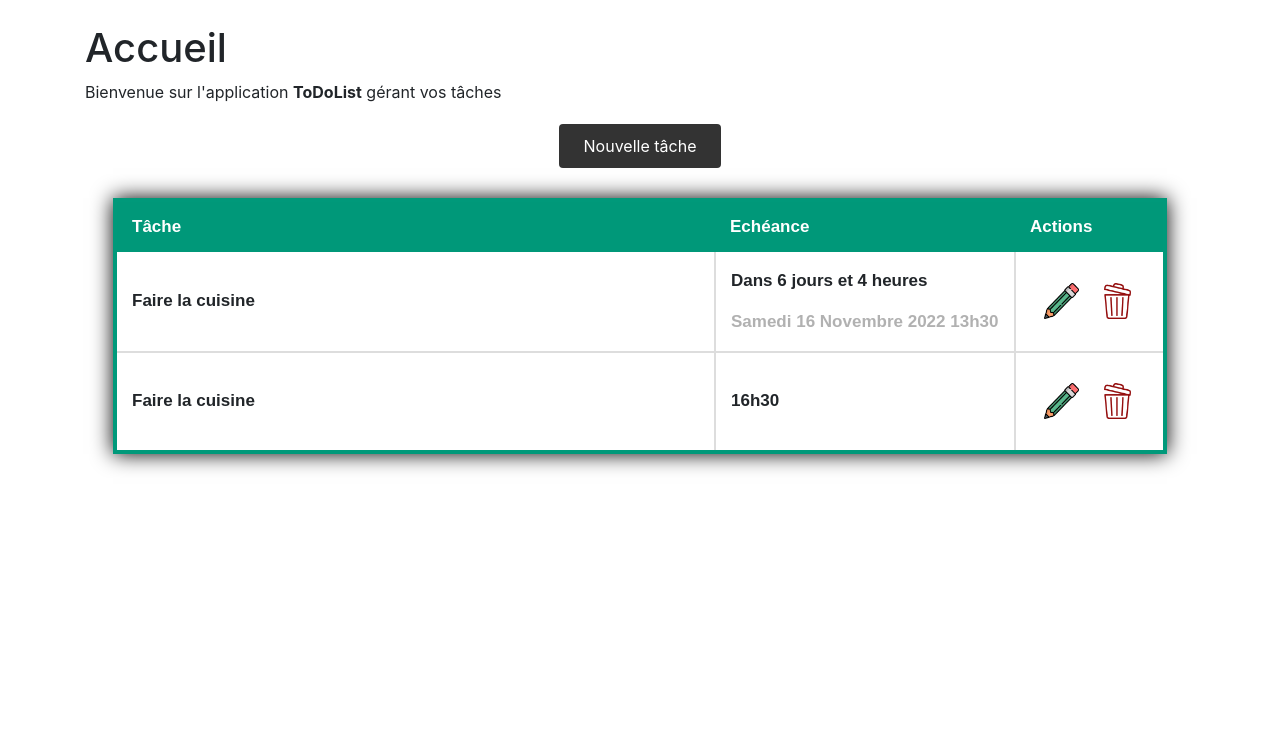
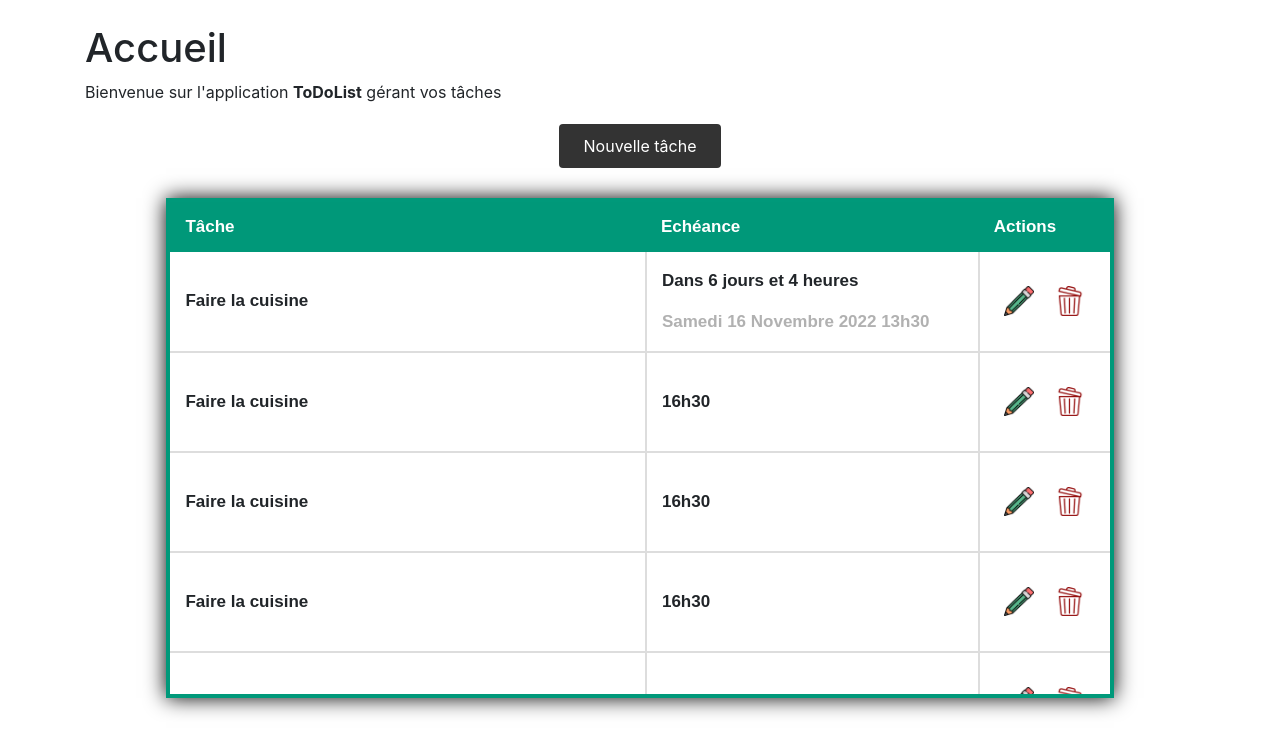
Before and after one commit to Holo795/ToDoList, a Flask app: page / in a window 1280 px wide. Shown: the part 56-810 px from the top of the page. Run offline with Flask 2, Linux system fonts and the light colour scheme; some libraries are stand-ins or nearby versions.

Commit message:
commentaires css + scroll bar table

```diff
--- a/static/styles/mainpage.css
+++ b/static/styles/mainpage.css
@@ -5,79 +5,6 @@
     --bordures_interieurs: #dddddd;
 }
 
-
-
-#tableau_taches {
-    margin: auto;
-	margin-top: 30px;
-    font-size: 17px;
-    font-family: sans-serif;
-    box-shadow: 0px 0px 20px rgba(0, 0, 0, 1);
-    border: 4px solid hsl(168, 100%, 30%);
-}
-
-#tableau_taches thead tr {
-    background-color: #009879;
-    color: #ffffff;
-    text-align: left;
-}
-
-#tableau_taches th,
-#tableau_taches td {
-    padding: 12px 15px;
-}
-
-
-#tableau_taches thead #tache {
-	width: 600px;
-}
-
-#tableau_taches thead #echeance {
-	width: 300px;
-}
-
-#tableau_taches thead #actions {
-	width: 150px;
-}
-
-#tableau_taches tbody tr {
-    height: 100px;
-}
-
-#tableau_taches {
-	font-weight: bold;
-}
-
-#tableau_taches tbody tr td:not(:first-child) {
-	border-left: 2px solid var(--bordures_interieurs);
-}
-
-#tableau_taches tbody tr td {
-	border-bottom: 2px solid var(--bordures_interieurs);
-
-}
-
-#tableau_taches tbody tr {
-	background-color: var(--background_color_tableau);
-}
-
-#tableau_taches tbody tr {
-	background-color: var(--background_color_tableau);
-}
-
-.div_actions {
-    text-align: center;
-
-}
-
-.div_actions img {
-    margin: 0px 8px;
-    cursor: pointer;
-}
-
-txt {
-    color: rgb(177, 177, 177);
-}
 
 /* Bouton */
 
@@ -99,3 +26,94 @@ txt {
 #bouton_nouvelle_tache:hover {
     background: #00BCD4;
 }
+
+
+/* Tableau Tâches */
+#tableau_taches {
+    margin: auto;
+	margin-top: 30px;
+    font-size: 17px;
+    font-family: sans-serif;
+    box-shadow: 0px 0px 20px rgba(0, 0, 0, 1);
+    border: 4px solid hsl(168, 100%, 30%);
+    width: 74%;
+    display: block;
+    max-height: 500px;
+    overflow-y: scroll;
+    font-weight: bold;
+}
+    /* Head */
+#tableau_taches thead tr {
+    background-color: #009879;
+    color: #ffffff;
+    text-align: left;
+}
+
+
+    /* th, td */
+#tableau_taches th,
+#tableau_taches td {
+    padding: 12px 15px;
+}
+
+    /* thead */
+#tableau_taches thead #tache {
+	width: 40%;
+}
+
+#tableau_taches thead #echeance {
+	width: 28%;
+}
+
+#tableau_taches thead #actions {
+	width: 11%;
+}
+
+    /* thbody tr */
+#tableau_taches tbody tr {
+    height: 100px;
+}
+
+    /* Bordures intérieurs */
+#tableau_taches tbody tr td:not(:first-child) {
+	border-left: 2px solid var(--bordures_interieurs);
+}
+
+#tableau_taches tbody tr td {
+	border-bottom: 2px solid var(--bordures_interieurs);
+
+}
+
+#tableau_taches tbody tr {
+	background-color: var(--background_color_tableau);
+}
+
+    /* Actions img */
+#tableau_taches .div_actions {
+    text-align: center;
+
+}
+
+#tableau_taches .div_actions img {
+    margin: 0px 8px;
+    cursor: pointer;
+}
+
+    /* Scrollbar */
+#tableau_taches::-webkit-scrollbar {
+    width: 12px;
+}
+
+#tableau_taches::-webkit-scrollbar-track {
+    background-color: #d9d9d9;
+}
+
+#tableau_taches::-webkit-scrollbar-thumb {
+    background: hsl(168, 100%, 30%);
+    box-shadow: inset 0 0 5px rgb(62, 162, 119);
+}
+
+    /* Echéance date */
+#tableau_taches txt {
+    color: rgb(177, 177, 177);
+}
--- a/templates/base.html
+++ b/templates/base.html
@@ -95,6 +95,36 @@
                         </div>
                     </td>
                 </tr>
+                <tr>
+                    <td>Faire la cuisine</td>
+                    <td>16h30</td>
+                    <td>
+                        <div class="div_actions">
+                            <img src="./static/icons/crayon_couleur.png" width="30%" alt="Modifier" title="Modifier">
+                            <img src="./static/icons/corbeille_rouge.png" width="30%" alt="Supprimer" title="Supprimer">
+                        </div>
+                    </td>
+                </tr>
+                <tr>
+                    <td>Faire la cuisine</td>
+                    <td>16h30</td>
+                    <td>
+                        <div class="div_actions">
+                            <img src="./static/icons/crayon_couleur.png" width="30%" alt="Modifier" title="Modifier">
+                            <img src="./static/icons/corbeille_rouge.png" width="30%" alt="Supprimer" title="Supprimer">
+                        </div>
+                    </td>
+                </tr>
+                <tr>
+                    <td>Faire la cuisine</td>
+                    <td>16h30</td>
+                    <td>
+                        <div class="div_actions">
+                            <img src="./static/icons/crayon_couleur.png" width="30%" alt="Modifier" title="Modifier">
+                            <img src="./static/icons/corbeille_rouge.png" width="30%" alt="Supprimer" title="Supprimer">
+                        </div>
+                    </td>
+                </tr>
 
 
 		</tbody>
```
